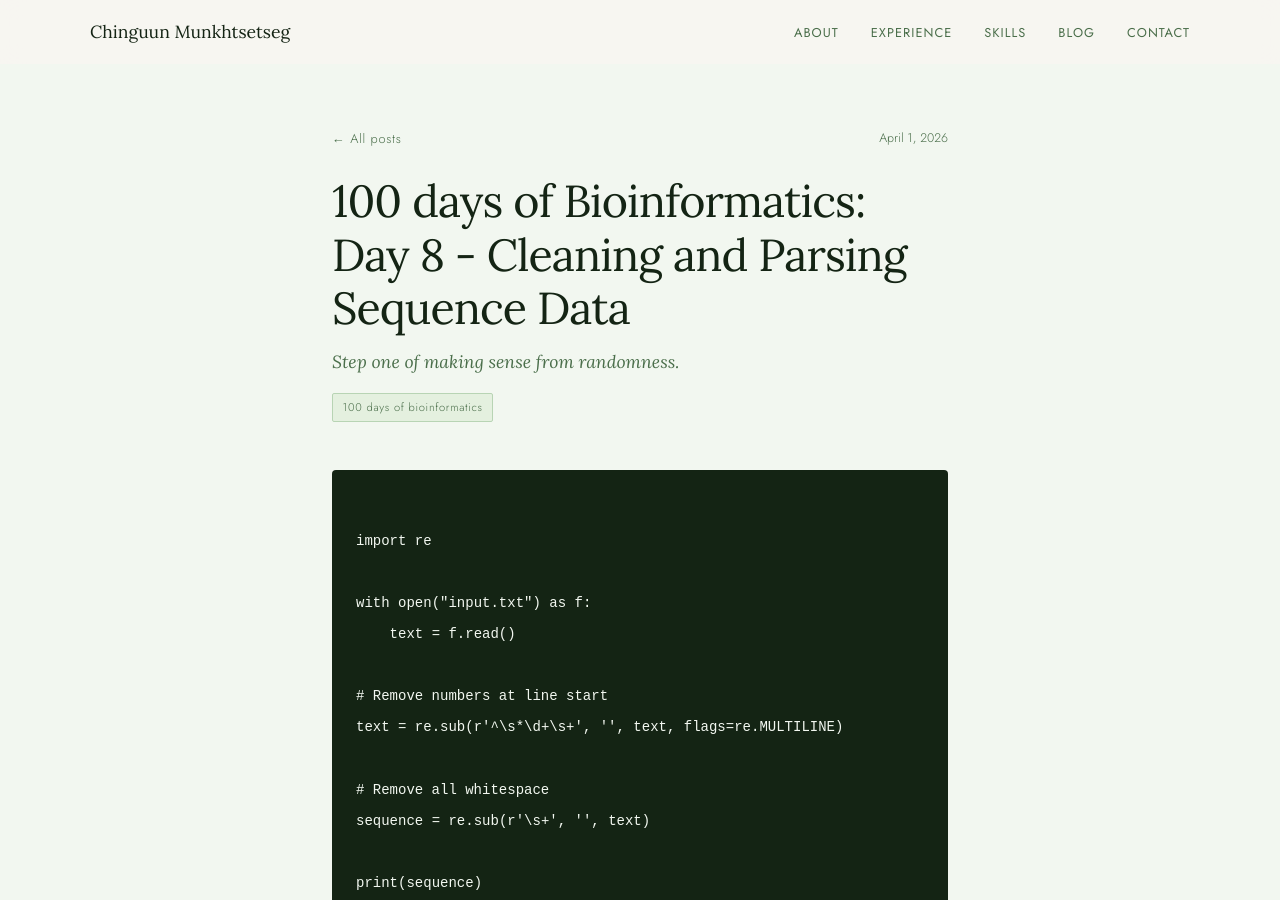
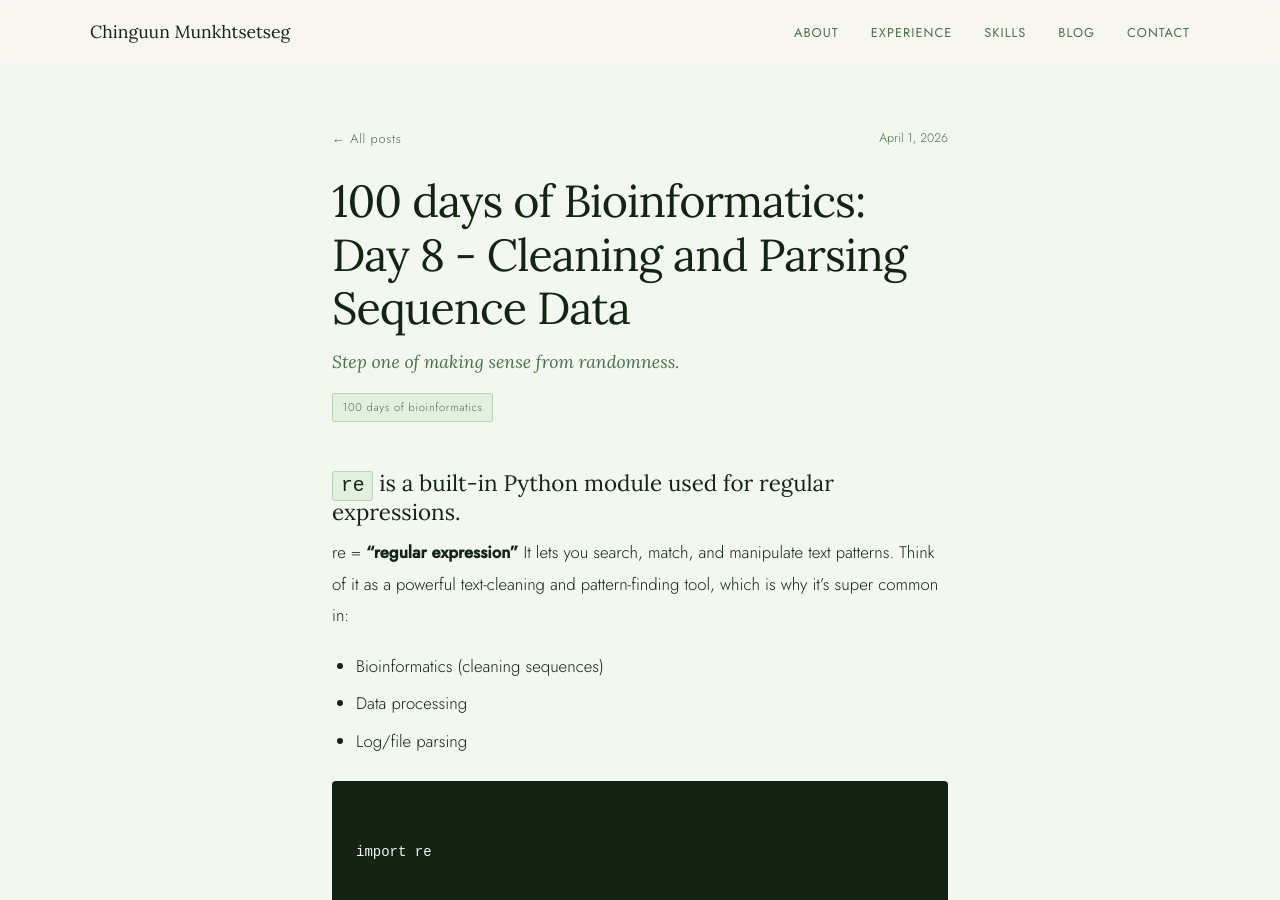
Before and after one commit to chinguunxo/chinguunxo.github.io, a Jekyll site: the page built from _posts/2026-04-01-Day-8-Parsing.md, in a window 1280 px wide and 900 px high. Built offline with Jekyll 4.4.1, drawn with Linux system fonts in a browser that asks for light colours.

Commit message:
Update 2026-04-01-Day-8-Parsing.md

````diff
--- a/_posts/2026-04-01-Day-8-Parsing.md
+++ b/_posts/2026-04-01-Day-8-Parsing.md
@@ -6,7 +6,14 @@ date: 2026-04-01
 tags: [100 days of bioinformatics]
 ---
 
+## `re` is a built-in Python module used for regular expressions.
 
+re = **"regular expression"**
+It lets you search, match, and manipulate text patterns. Think of it as a powerful text-cleaning and pattern-finding tool, which is why it’s super common in:
+
+- Bioinformatics (cleaning sequences)
+- Data processing
+- Log/file parsing
 
 ```python
 
````
